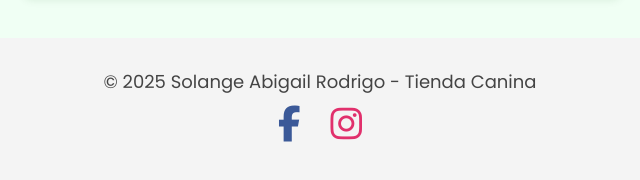
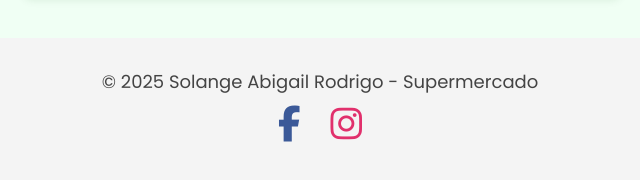
Before and after one commit to SolangeRodrigo/PaltaAlSol, a plain HTML site: page contacto.html in a window 1280 px wide. Shown: the part 1305-1485 px from the top of the page, 320-960 px from the left. Drawn offline with Linux system fonts and the light colour scheme.

Commit message:
Update contacto.html

```diff
--- a/contacto.html
+++ b/contacto.html
@@ -66,7 +66,7 @@
       <!-- Footer -->
 <footer style="background-color: #f4f4f4; padding: 30px 20px; text-align: center;">
   <a style="font-size: 18px; margin-bottom: 20px;">
-    &copy; 2025 Solange Abigail Rodrigo - Tienda Canina
+    &copy; 2025 Solange Abigail Rodrigo - Supermercado
   </a>
   <div style="display: flex; justify-content: center; gap: 30px;">
     <a href="https://facebook.com" target="_blank" style="color: #3b5998; font-size: 36px;">
```
